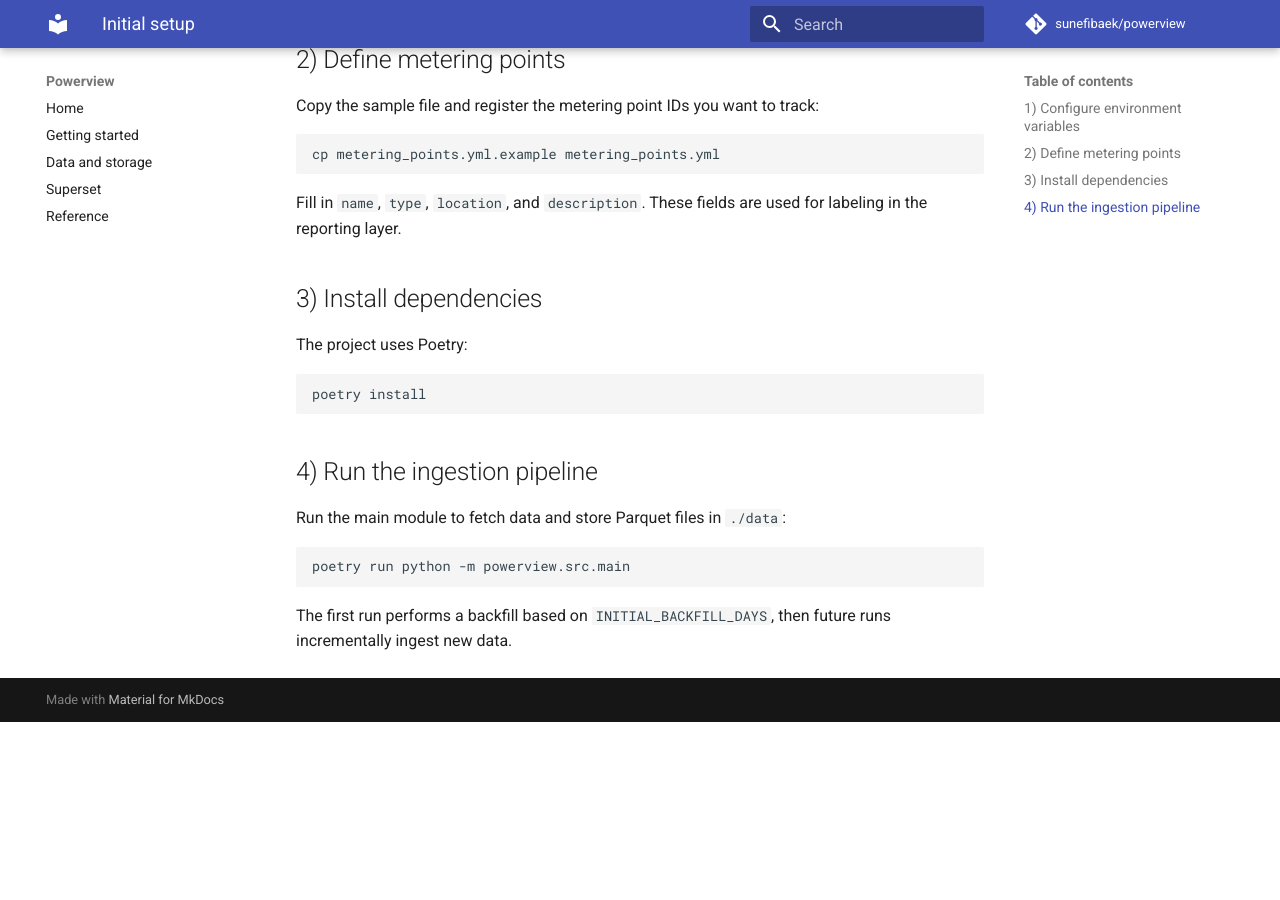
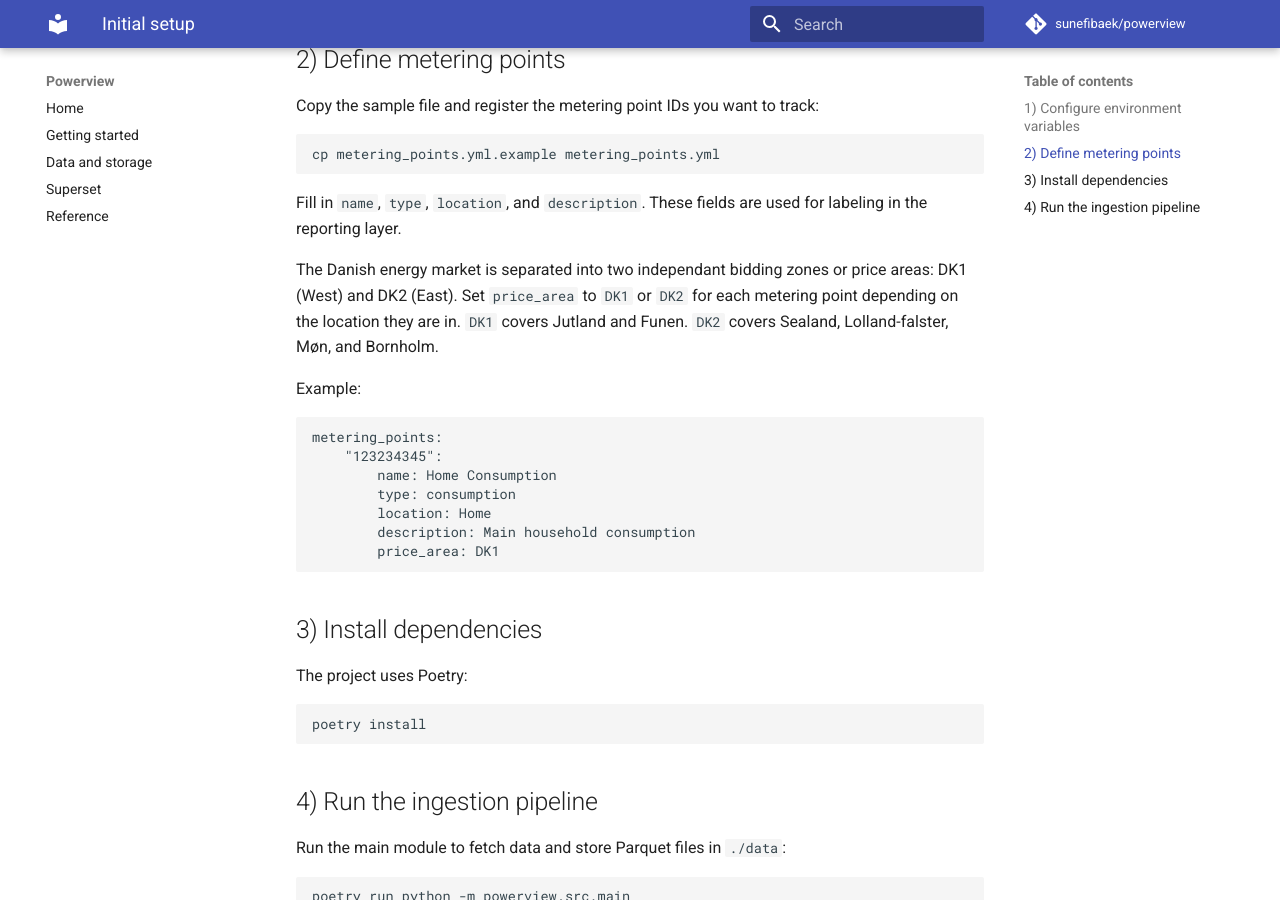
Before and after one commit to sunefibaek/powerview, an MkDocs documentation site: the page built from docs/initial-setup.md, in a window 1280 px wide and 900 px high, scrolled down 709 px. Built offline with MkDocs 1.6.1 and Material for MkDocs 9.7.7, drawn with Linux system fonts in a browser that asks for light colours; comment, search, counter and statistics services are not loaded; before the commit the page ends 1431 px from its top, so only the background shows below that.

Commit message:
Issue #11 Extend initial setup documentation to include price area configuration for metering points

````diff
--- a/docs/initial-setup.md
+++ b/docs/initial-setup.md
@@ -33,6 +33,20 @@ cp metering_points.yml.example metering_points.yml
 
 Fill in `name`, `type`, `location`, and `description`. These fields are used for labeling in the reporting layer.
 
+The Danish energy market is separated into two independant bidding zones or price areas: DK1 (West) and DK2 (East). Set `price_area` to `DK1` or `DK2` for each metering point depending on the location they are in. `DK1` covers Jutland and Funen. `DK2` covers Sealand, Lolland-falster, Møn, and Bornholm.
+
+Example:
+
+```yaml
+metering_points:
+	"123234345":
+		name: Home Consumption
+		type: consumption
+		location: Home
+		description: Main household consumption
+		price_area: DK1
+```
+
 ## 3) Install dependencies
 
 The project uses Poetry:
````
Also changed, not shown: README.md (+1 -1 lines).
